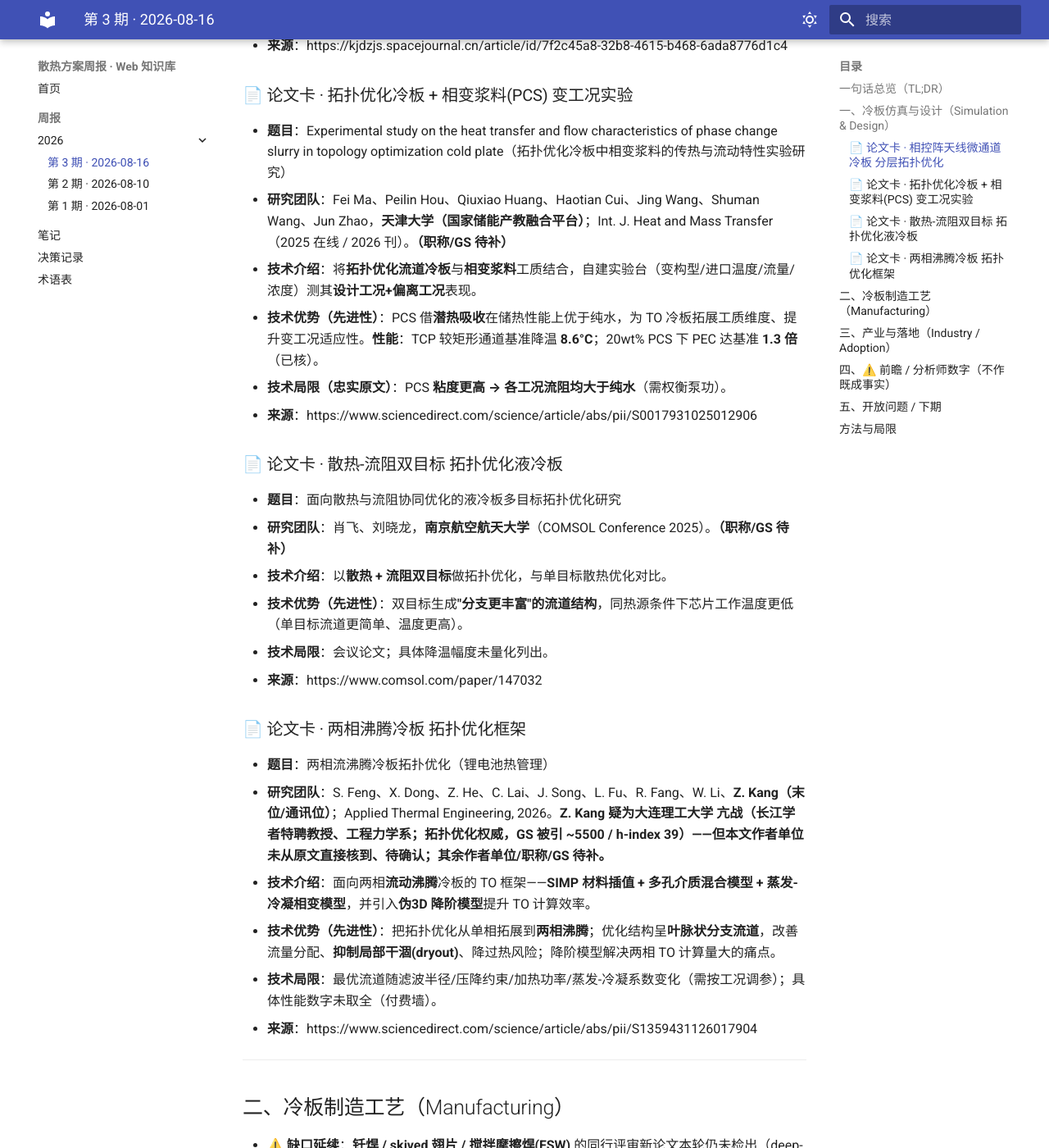
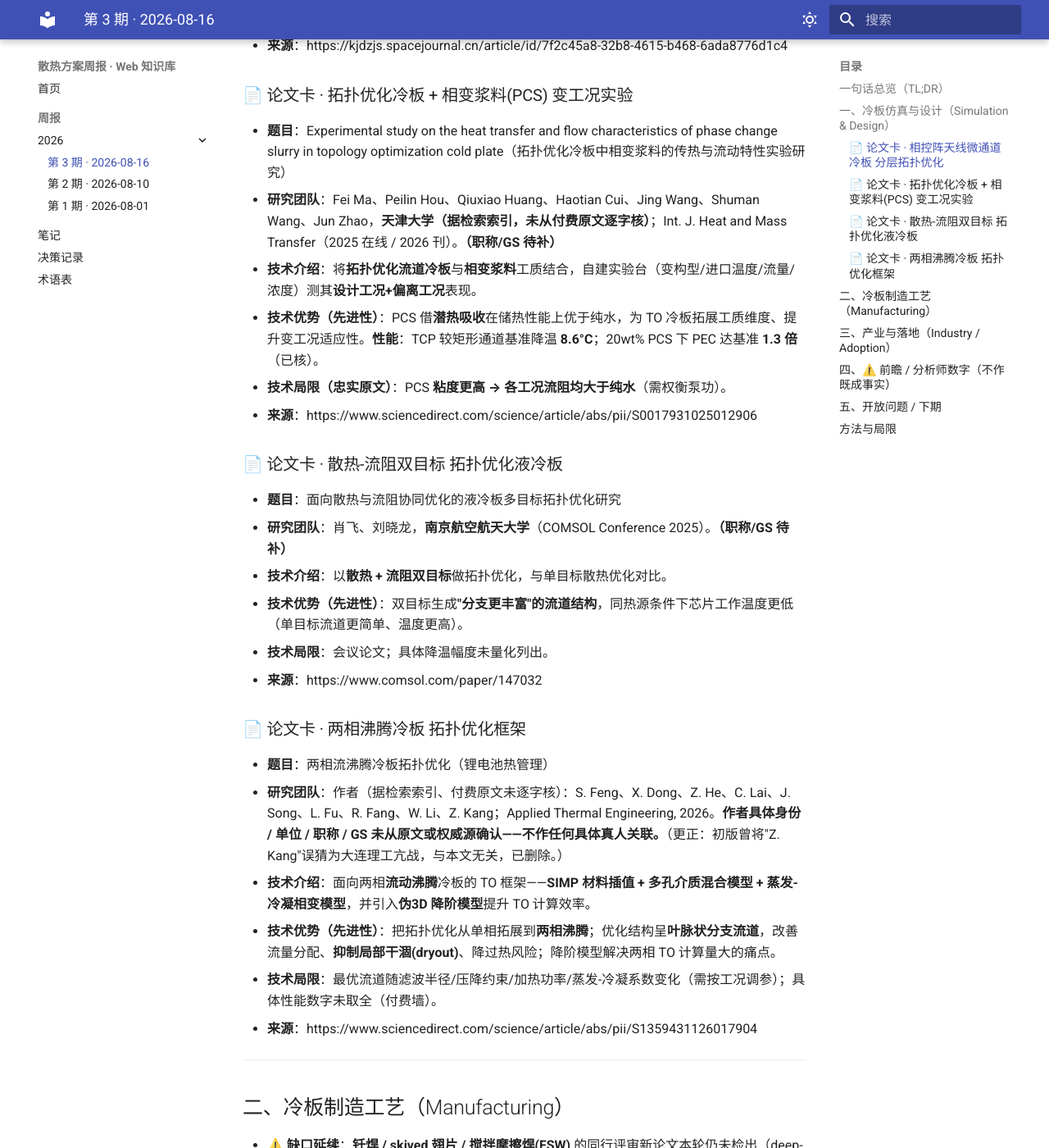
Before and after one commit to liyf1640/thermal_cooling_weekly_report, an MkDocs documentation site: the page built from docs/briefings/2026/2026-08-16.md, in a window 1280 px wide and 1400 px high, scrolled down 1002 px. Shown: the whole window at 82% size. Built offline with MkDocs 1.6.1 and Material for MkDocs 9.7.7, drawn with Linux system fonts in a browser that asks for light colours; some of the changed text lies outside the part shown.

Commit message:
briefing: 2026-08-16

```diff
--- a/docs/briefings/2026/2026-08-16.md
+++ b/docs/briefings/2026/2026-08-16.md
@@ -16,7 +16,7 @@
 
 ### 📄 论文卡 · 相控阵天线微通道冷板 分层拓扑优化
 - **题目**：相控阵天线微槽道冷板结构拓扑优化及数值模拟研究
-- **研究团队**：周旭、刘亮堂、常涛、刘恒言；期刊**《空间电子技术》（ISSN 1674-7135，中国电科(CETC)系刊）**。**（作者单位疑为 CETC 相关院所、待确认；职称/GS 未获公开数据）**
+- **研究团队**：周旭、刘亮堂、常涛、刘恒言；期刊**《空间电子技术》（ISSN 1674-7135）**。**（作者单位未从原文确认——不作具体机构关联；职称/GS 未获公开数据）**
 - **背景**：相控阵天线 TR 芯片高热流，阵列级散热需跨尺度协同。
 - **技术介绍**：**器件 / 子阵 / 全阵 三级分层**拓扑优化框架，遗传算法、以**制冷性能系数 COP** 为目标；设计变量=微通道高、宽、翅宽。**性能指标**：对标 ANSYS Fluent——TR 芯片最高温误差 **≤1.0%**、阵列最大温差误差 **≤3.3%**、冷板压降误差 **≤7.2%**；设计耗时降至**分钟级**。
 - **技术优势（先进性）**：把单器件 TO 扩展到**阵列级分层协同**，兼顾精度与计算效率，适合大规模相控阵冷板快速设计。
@@ -25,7 +25,7 @@
 
 ### 📄 论文卡 · 拓扑优化冷板 + 相变浆料(PCS) 变工况实验
 - **题目**：Experimental study on the heat transfer and flow characteristics of phase change slurry in topology optimization cold plate（拓扑优化冷板中相变浆料的传热与流动特性实验研究）
-- **研究团队**：Fei Ma、Peilin Hou、Qiuxiao Huang、Haotian Cui、Jing Wang、Shuman Wang、Jun Zhao，**天津大学（国家储能产教融合平台）**；Int. J. Heat and Mass Transfer（2025 在线 / 2026 刊）。**（职称/GS 待补）**
+- **研究团队**：Fei Ma、Peilin Hou、Qiuxiao Huang、Haotian Cui、Jing Wang、Shuman Wang、Jun Zhao，**天津大学（据检索索引，未从付费原文逐字核）**；Int. J. Heat and Mass Transfer（2025 在线 / 2026 刊）。**（职称/GS 待补）**
 - **技术介绍**：将**拓扑优化流道冷板**与**相变浆料**工质结合，自建实验台（变构型/进口温度/流量/浓度）测其**设计工况+偏离工况**表现。
 - **技术优势（先进性）**：PCS 借**潜热吸收**在储热性能上优于纯水，为 TO 冷板拓展工质维度、提升变工况适应性。**性能**：TCP 较矩形通道基准降温 **8.6°C**；20wt% PCS 下 PEC 达基准 **1.3 倍**（已核）。
 - **技术局限（忠实原文）**：PCS **粘度更高 → 各工况流阻均大于纯水**（需权衡泵功）。
@@ -41,7 +41,7 @@
 
 ### 📄 论文卡 · 两相沸腾冷板 拓扑优化框架
 - **题目**：两相流沸腾冷板拓扑优化（锂电池热管理）
-- **研究团队**：S. Feng、X. Dong、Z. He、C. Lai、J. Song、L. Fu、R. Fang、W. Li、**Z. Kang（末位/通讯位）**；Applied Thermal Engineering, 2026。**Z. Kang 疑为大连理工大学 亢战（长江学者特聘教授、工程力学系；拓扑优化权威，GS 被引 ~5500 / h-index 39）——但本文作者单位未从原文直接核到、待确认；其余作者单位/职称/GS 待补。**
+- **研究团队**：作者（据检索索引、付费原文未逐字核）：S. Feng、X. Dong、Z. He、C. Lai、J. Song、L. Fu、R. Fang、W. Li、Z. Kang；Applied Thermal Engineering, 2026。**作者具体身份 / 单位 / 职称 / GS 未从原文或权威源确认——不作任何具体真人关联。**（更正：初版曾将"Z. Kang"误猜为大连理工亢战，与本文无关，已删除。）
 - **技术介绍**：面向两相**流动沸腾**冷板的 TO 框架——**SIMP 材料插值 + 多孔介质混合模型 + 蒸发-冷凝相变模型**，并引入**伪3D 降阶模型**提升 TO 计算效率。
 - **技术优势（先进性）**：把拓扑优化从单相拓展到**两相沸腾**；优化结构呈**叶脉状分支流道**，改善流量分配、**抑制局部干涸(dryout)**、降过热风险；降阶模型解决两相 TO 计算量大的痛点。
 - **技术局限**：最优流道随滤波半径/压降约束/加热功率/蒸发-冷凝系数变化（需按工况调参）；具体性能数字未取全（付费墙）。
```
